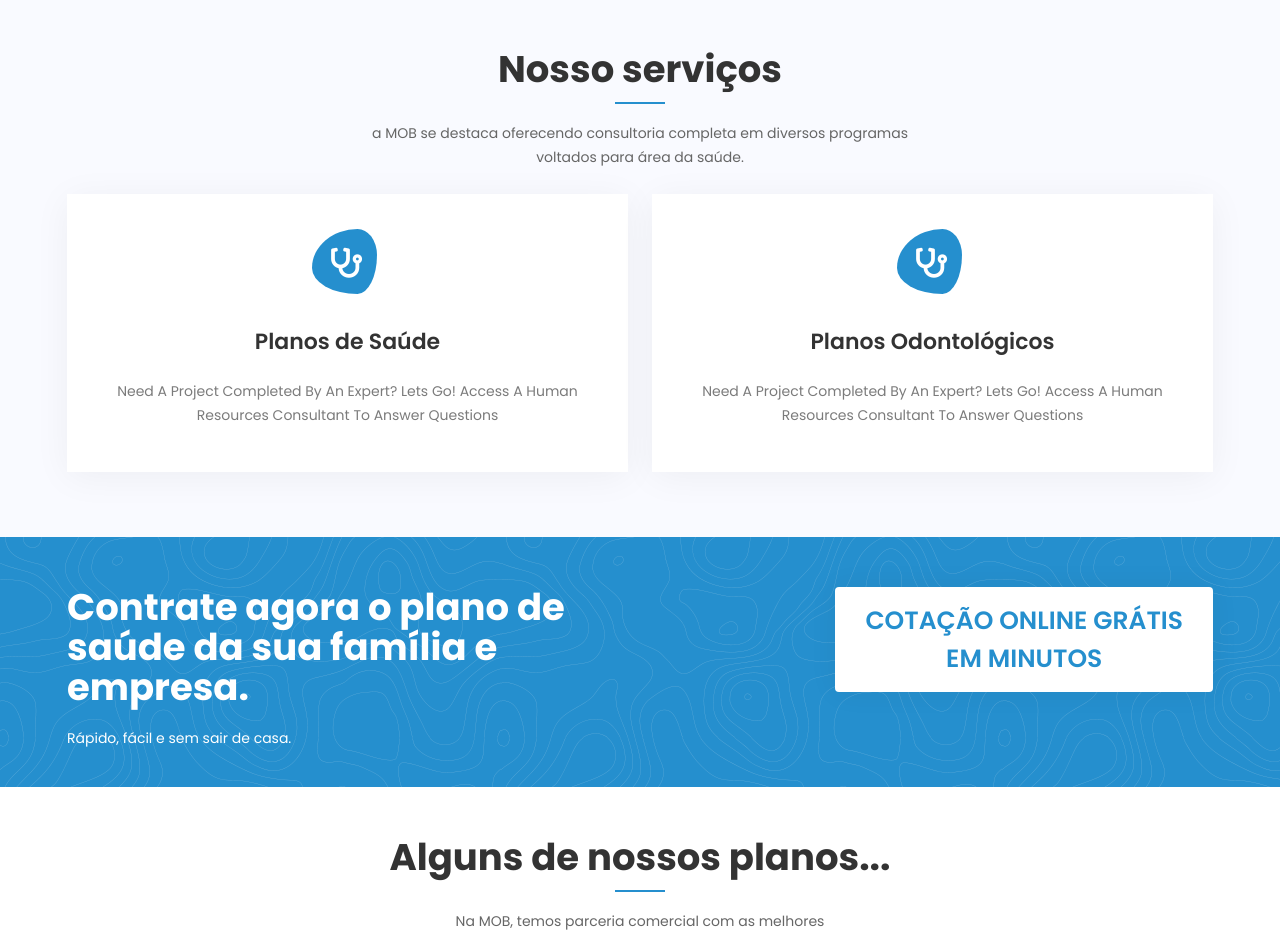
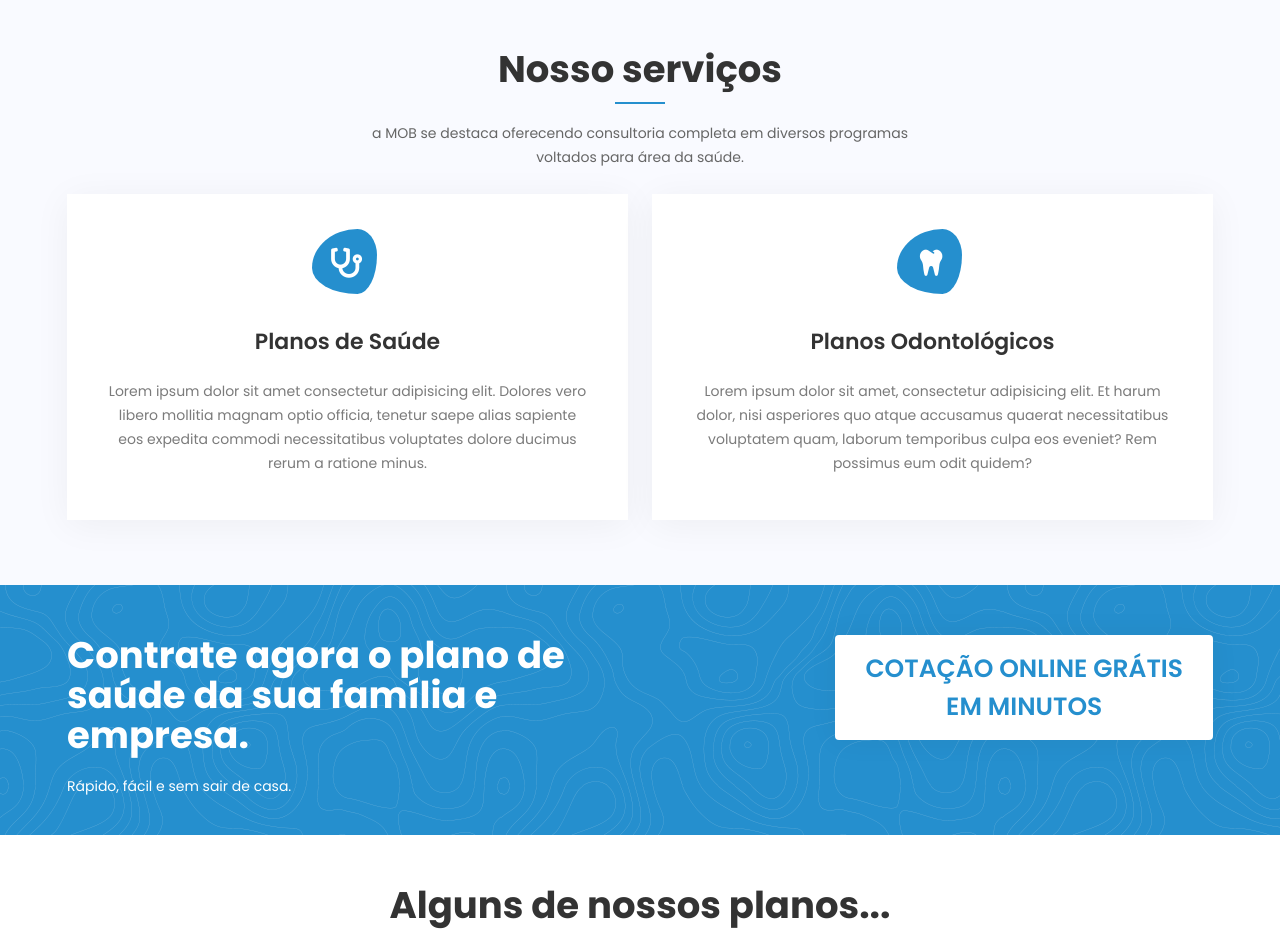
Before and after one commit to mendes114/mob, a PHP site: page / in a window 1280 px wide. Shown: the part 1798-2728 px from the top of the page. Run offline with PHP 8.4, Linux system fonts and the light colour scheme; some libraries are stand-ins or nearby versions.

Commit message:
73% 220202

```diff
--- a/assets/css/responsive.css
+++ b/assets/css/responsive.css
@@ -1,4 +1,4 @@
-/* Custom Responsive */
+
 @media only screen and (min-width: 0px) and (max-width: 991px) {
 	.header .button {
 		display: none;
--- a/index.html
+++ b/index.html
@@ -287,16 +287,16 @@
                             <span><i class="fas fa-stethoscope"></i></span>
                         </div>
                         <h3 class="d-flex justify-content-center"><a href="service-single.html">Planos de Saúde</a></h3>
-                        <p class="text-center">Need A Project Completed By An Expert? Lets Go! Access A Human Resources Consultant To Answer Questions</p>
+                        <p class="text-center">Lorem ipsum dolor sit amet consectetur adipisicing elit. Dolores vero libero mollitia magnam optio officia, tenetur saepe alias sapiente eos expedita commodi necessitatibus voluptates dolore ducimus rerum a ratione minus.</p>
                     </div>
                 </div>
                 <div class="col-lg-6 col-md-6">
                     <div class="single-service wow fadeInUp" data-wow-delay=".2s">
                         <div class="serial ">
-                            <span><i class="fas fa-stethoscope"></i></span>
+                            <span><i class="fas fa-tooth"></i></span>
                         </div>
                         <h3 class="d-flex justify-content-center"><a href="service-single.html">Planos Odontológicos</a></h3>
-                        <p class="text-center">Need A Project Completed By An Expert? Lets Go! Access A Human Resources Consultant To Answer Questions</p>
+                        <p class="text-center">Lorem ipsum dolor sit amet, consectetur adipisicing elit. Et harum dolor, nisi asperiores quo atque accusamus quaerat necessitatibus voluptatem quam, laborum temporibus culpa eos eveniet? Rem possimus eum odit quidem?</p>
                     </div>
                 </div>
 
```
